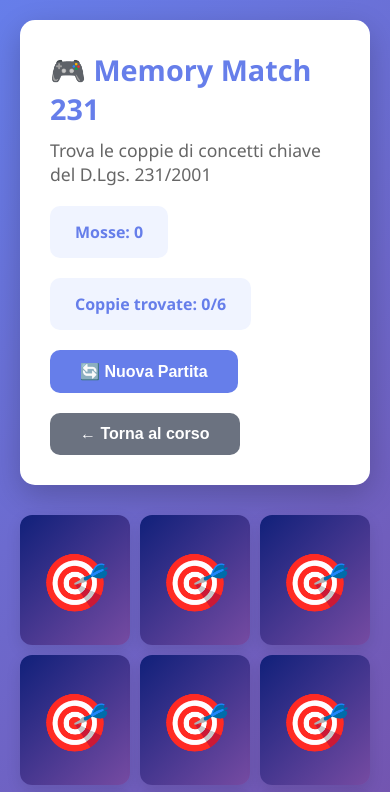
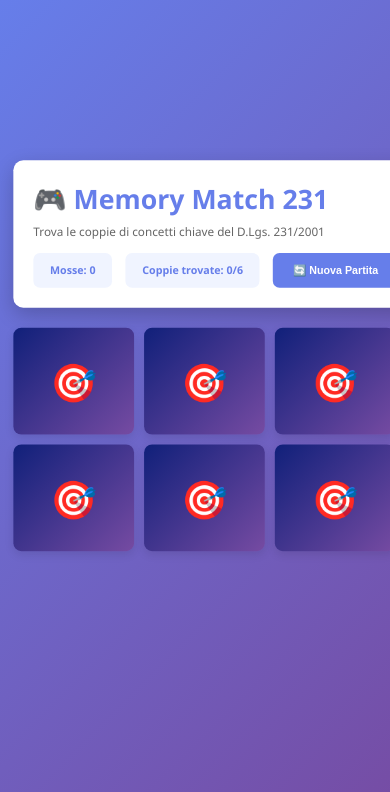
Before and after one commit to FraBellucci/Memory-card-231, a plain HTML site: page index.html in a window 390 px wide. Shown: the top 792 px of the page. Drawn offline with Linux system fonts and the light colour scheme.

Commit message:
Update index.html

```diff
--- a/index.html
+++ b/index.html
@@ -4,6 +4,7 @@
     <meta charset="UTF-8">
     <meta name="viewport" content="width=device-width, initial-scale=1.0">
     <title>Memory Match 231 - Modulo 1</title>
+
     <style>
         * {
             margin: 0;
@@ -11,17 +12,46 @@
             box-sizing: border-box;
         }
 
+        /* 1. NUOVO CSS PER SCALING: Centra il body e usa l'altezza del viewport */
         body {
             font-family: 'Segoe UI', Tahoma, Geneva, Verdana, sans-serif;
             background: linear-gradient(135deg, #667eea 0%, #764ba2 100%);
+            /* Centramento del contenuto sulla pagina */
+            display: flex;
+            justify-content: center;
+            align-items: center;
             min-height: 100vh;
-            padding: 20px;
+            margin: 0;
+            overflow: hidden; /* Importante per evitare barre di scorrimento sul body */
         }
 
+        /* 2. NUOVO CSS PER SCALING: Definisce l'area di visualizzazione 800x550 */
+        #viewport-800x550 {
+            width: 800px; /* Larghezza target */
+            height: 550px; /* Altezza target */
+            overflow: hidden; /* Tutto ciò che va fuori, viene nascosto */
+            /* Se vuoi un bordo per vederlo: box-shadow: 0 0 15px rgba(0,0,0,0.8); */
+            background-color: transparent; /* Lascia vedere lo sfondo del body */
+        }
+
+        /* 3. Il container interno ora definisce la DIMENSIONE ORIGINALE e applica lo SCALING */
         .container {
-            max-width: 1200px;
-            margin: 0 auto;
+            width: 1200px; /* Larghezza originale di design */
+            height: 700px; /* Altezza originale stimata del gioco completo (regola se necessario) */
+            margin: 0;
+            padding: 20px; /* Il padding originale del body è stato spostato qui */
+
+            /* TRASFORMAZIONE CHIAVE: Ridimensiona l'intero container */
+            transform: scale(0.667); /* 800 / 1200 = 0.667 */
+            transform-origin: top left; /* Assicura che lo scaling avvenga dall'angolo */
+
+            /* Il resto del layout del gioco è preservato */
+            position: relative;
         }
+
+        /* Rimuovi max-width, ora width è fisso a 1200px per il calcolo dello scale */
+        /* .container { max-width: 1200px; margin: 0 auto; } */
+        /* Rimuovi padding: 20px dal body, è nel .container ora */
 
         .header {
             background: white;
@@ -75,12 +105,23 @@
             box-shadow: 0 5px 15px rgba(102,126,234,0.4);
         }
 
+        /* 4. MODIFICA: Aumento la griglia per adattarla meglio al 1200px di design */
+        /* Questo è per il layout originale. Lo scaling lo ridimensionerà poi a 800px */
         .game-board {
             display: grid;
-            grid-template-columns: repeat(auto-fit, minmax(200px, 1fr));
+            /* La griglia si adatta, ma ha un minimo di 200px. */
+            /* Con 6 colonne a 1200px totali, le schede hanno circa 180px */
+            /* Aumentiamo il minmax per occupare meglio lo spazio */
+            grid-template-columns: repeat(6, 1fr);
             gap: 15px;
             margin-top: 20px;
         }
+
+        /* Rimuovi la media query (max-width: 768px), non serve più se forziamo a 800px */
+        /* Se vuoi che la griglia abbia 4 colonne per non essere troppo stretta:
+        .game-board { grid-template-columns: repeat(4, 1fr); }
+        ...in tal caso, le schede saranno più grandi (300px di larghezza originale)
+        */
 
         .card {
             border-radius: 12px;
@@ -96,6 +137,8 @@
             box-shadow: 0 5px 15px rgba(0,0,0,0.1);
             position: relative;
         }
+
+        /* ... tutti gli altri stili .card rimangono invariati e vengono ridimensionati ... */
 
         .card:hover:not(.flipped):not(.matched) {
             transform: translateY(-5px);
@@ -211,32 +254,14 @@
             margin-bottom: 20px;
         }
 
-        @media (max-width: 768px) {
-            h1 {
-                font-size: 1.8em;
-            }
-
-            .game-board {
-                grid-template-columns: repeat(3, 1fr);
-                gap: 10px;
-            }
-
-            .card {
-                min-height: 130px;
-                padding: 15px 10px;
-            }
-
-            .card-emoji {
-                font-size: 2.5em;
-            }
-
-            .card-text {
-                font-size: 0.85em;
-            }
-        }
+        /* Rimuoviamo la media query per max-width: 768px, perché il layout è ora forzato. */
+        /* @media (max-width: 768px) { ... } */
     </style>
 </head>
 <body>
+
+    <div id="viewport-800x550">
+
         <div class="container">
             <div class="header">
                 <h1>🎮 Memory Match 231</h1>
@@ -262,7 +287,9 @@
             </div>
         </div>
 
-    <script>
+    </div> <script>
+        /* ... IL TUO JAVASCRIPT NON HA BISOGNO DI MODIFICHE ... */
+
         const cardPairs = [
             { id: 1, emoji: '🏗️', text: 'Art. 25-septies', pair: 'Omicidio e lesioni sul lavoro' },
             { id: 2, emoji: '📈', text: 'Interesse', pair: 'Scopo ex ante dell\'azione' },
```
Lines whose indentation alone changed are shown as unchanged.
